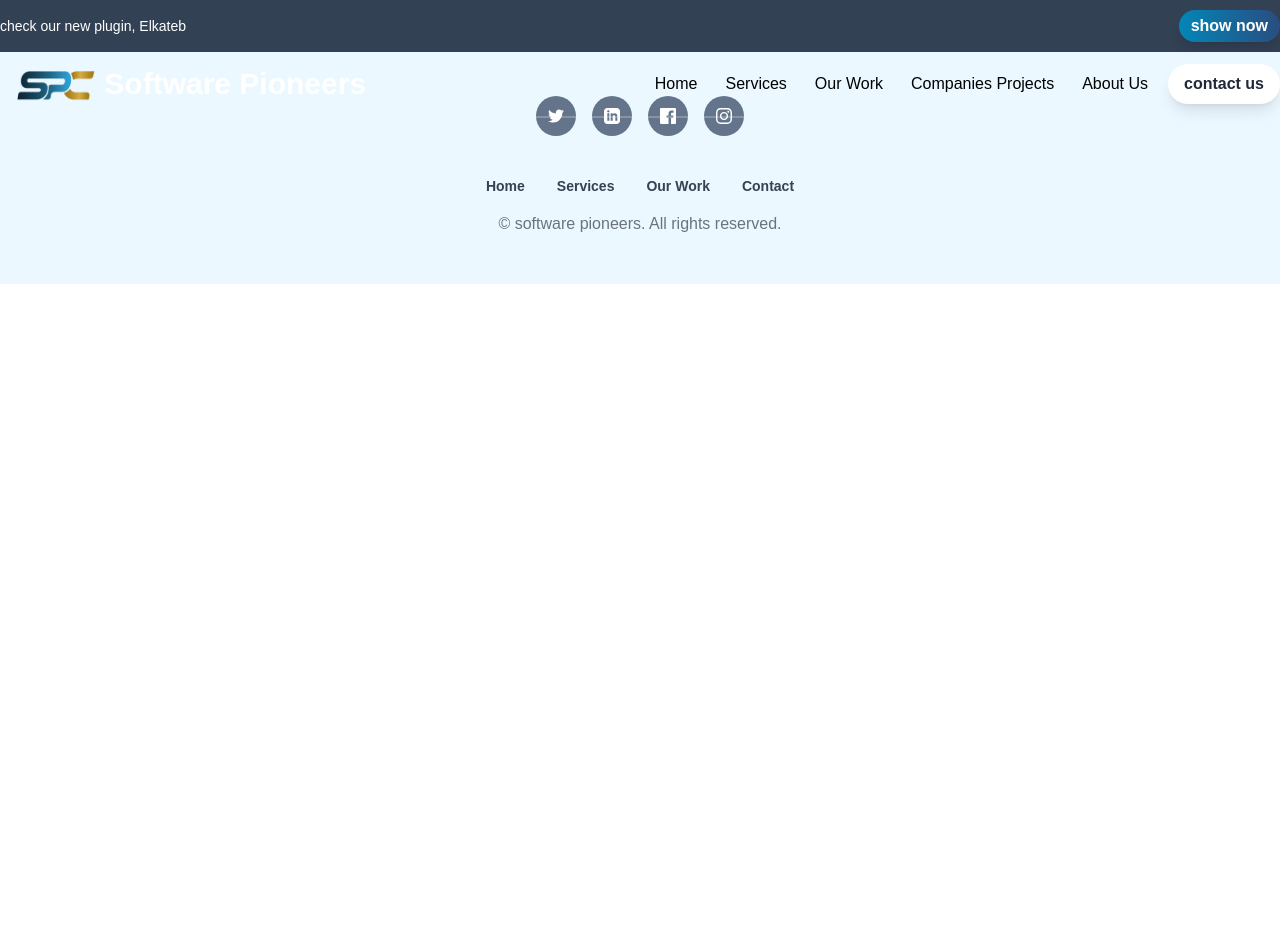
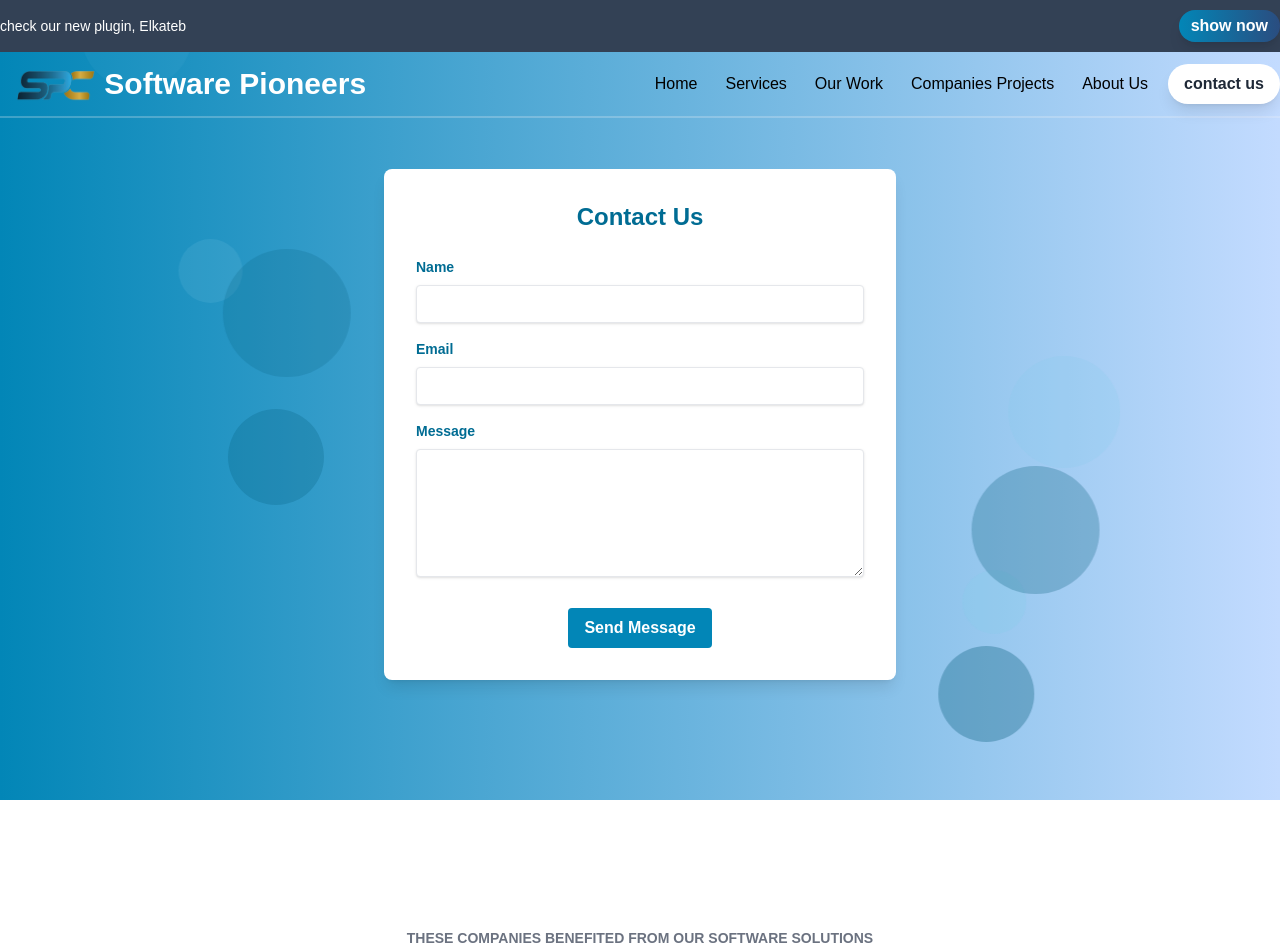
Before and after one commit to salahWD/software-pioneers, a SvelteKit app: page /contact in a window 1280 px wide. Before the commit this address had no page. Shown: the top 952 px of the page. Before the commit the page ends 800 px from the top, so only its background shows below. Built offline with nearby package versions, Linux system fonts and the light colour scheme.

Commit message:
add contact page

```diff
--- a/src/lib/components/CallToAction.svelte
+++ b/src/lib/components/CallToAction.svelte
@@ -48,5 +48,5 @@
 	<h3 class="my-4 text-1xl md:text-3xl leading-tight">
 		Join the many successful companies that trust our expertise
 	</h3>
-	<Button>Contact Us Now</Button>
+	<Button url="/contact">Contact Us Now</Button>
 </section>
--- a/src/lib/components/Nav.svelte
+++ b/src/lib/components/Nav.svelte
@@ -98,7 +98,7 @@
 					</li>
 				{/each}
 			</ul>
-			<Button cusomClass="!my-1" url="https://google.com" secondary={navFloat} center={false}
+			<Button cusomClass="!my-1" url="/contact" secondary={navFloat} center={false}
 				>contact us</Button
 			>
 		</div>
--- /dev/null
+++ b/src/lib/components/Partner.svelte
@@ -0,0 +1,21 @@
+<script>
+	export let companies = [
+		{ name: 'Airbnb', logo: '/partner-1.png', alt: 'Airbnb Logo' },
+		{ name: 'Fiverr', logo: '/partner-2.png', alt: 'Fiverr Logo' },
+		{ name: 'Pickwatch', logo: '/partner-3.png', alt: 'Pickwatch Logo' },
+		{ name: 'Citrix', logo: '/partner-4.png', alt: 'Citrix Logo' },
+		{ name: 'Online Rewards', logo: '/partner-5.png', alt: 'Online Rewards Logo' }
+	];
+</script>
+
+<div class="text-center mb-8">
+	<h2 class="text-sm font-semibold text-gray-500">
+		THESE COMPANIES BENEFITED FROM OUR SOFTWARE SOLUTIONS
+	</h2>
+</div>
+
+<div class="flex justify-center items-center space-x-8">
+	{#each companies as company}
+		<img src={company.logo} alt={company.alt} class="h-16 object-contain" />
+	{/each}
+</div>
--- a/src/routes/+page.svelte
+++ b/src/routes/+page.svelte
@@ -4,6 +4,7 @@
 	import SoldierOfFinance from '$lib/pages/about/SoldierOfFinance.svelte';
 	import ServicesSection from '$lib/pages/services/ServicesSection.svelte';
 	import Cards from '$lib/components/Cards.svelte';
+	import Partner from '$lib/components/Partner.svelte';
 	import Map from '$lib/components/Map.svelte';
 	import CallToAction from '$lib/components/CallToAction.svelte';
 
@@ -95,13 +96,13 @@
 		}
 	];
 
-	const companies = [
-		{ name: 'Airbnb', logo: '/partner-1.png', alt: 'Airbnb Logo' },
-		{ name: 'Fiverr', logo: '/partner-2.png', alt: 'Fiverr Logo' },
-		{ name: 'Pickwatch', logo: '/partner-3.png', alt: 'Pickwatch Logo' },
-		{ name: 'Citrix', logo: '/partner-4.png', alt: 'Citrix Logo' },
-		{ name: 'Online Rewards', logo: '/partner-5.png', alt: 'Online Rewards Logo' }
-	];
+	// const companies = [
+	// 	{ name: 'Airbnb', logo: '/partner-1.png', alt: 'Airbnb Logo' },
+	// 	{ name: 'Fiverr', logo: '/partner-2.png', alt: 'Fiverr Logo' },
+	// 	{ name: 'Pickwatch', logo: '/partner-3.png', alt: 'Pickwatch Logo' },
+	// 	{ name: 'Citrix', logo: '/partner-4.png', alt: 'Citrix Logo' },
+	// 	{ name: 'Online Rewards', logo: '/partner-5.png', alt: 'Online Rewards Logo' }
+	// ];
 </script>
 
 <HomeHero />
@@ -126,7 +127,9 @@
 			{/each}
 		</div>
 	</div>
-
+	<div class="container m-auto py-32">
+		<Partner />
+	</div>
 	<div class="container mx-auto pt-32">
 		<h1
 			class="w-full mt-12 mb-4 text-3xl md:text-5xl font-bold leading-tight text-center text-gray-800"
--- /dev/null
+++ b/src/routes/contact/+page.svelte
@@ -0,0 +1,220 @@
+<script>
+	import Partner from '$lib/components/Partner.svelte';
+	import Map from '$lib/components/Map.svelte';
+
+	let name = '';
+	let email = '';
+	let message = '';
+
+	const submitForm = () => {
+		// Handle form submission logic here
+		console.log(name);
+		console.log(email);
+		console.log(message);
+		console.log('Form submitted!');
+	};
+</script>
+
+<div
+	class="relative flex justify-center items-center min-h-screen gradient overflow-hidden px-8 sm:px-0 py-36 pb-24"
+>
+	<div class="track-1">
+		<!-- Background Bubbles -->
+		<div class="bubble w-24 h-24"></div>
+		<div class="bubble w-16 h-16"></div>
+		<div class="bubble w-32 h-32"></div>
+		<div class="bubble w-28 h-28"></div>
+	</div>
+	<div class="track-2">
+		<!-- Background Bubbles -->
+		<div class="bubble w-24 h-24"></div>
+		<div class="bubble w-16 h-16"></div>
+		<div class="bubble w-32 h-32"></div>
+		<div class="bubble w-28 h-28"></div>
+	</div>
+
+	<!-- Contact Form -->
+	<form
+		class="relative w-full max-w-lg p-4 py-8 sm:p-8 bg-white shadow-lg rounded-lg fade-in z-10"
+		on:submit|preventDefault={submitForm}
+	>
+		<h2 class="text-2xl font-semibold text-center text-customBlu-700 mb-6">Contact Us</h2>
+
+		<div class="mb-4">
+			<label class="block text-customBlu-700 text-sm font-bold mb-0 sm:mb-2" for="name">Name</label>
+			<input
+				class="shadow appearance-none border rounded w-full py-2 px-3 text-customBlu-700 leading-tight focus:outline-none focus:shadow-outline"
+				id="name"
+				type="text"
+				bind:value={name}
+				required
+			/>
+		</div>
+
+		<div class="mb-4">
+			<label class="block text-customBlu-700 text-sm font-bold mb-0 sm:mb-2" for="email"
+				>Email</label
+			>
+			<input
+				class="shadow appearance-none border rounded w-full py-2 px-3 text-customBlu-700 leading-tight focus:outline-none focus:shadow-outline"
+				id="email"
+				type="email"
+				bind:value={email}
+				required
+			/>
+		</div>
+
+		<div class="mb-6">
+			<label class="block text-customBlu-700 text-sm font-bold mb-0 sm:mb-2" for="message"
+				>Message</label
+			>
+			<textarea
+				class="shadow appearance-none border rounded w-full py-2 px-3 text-customBlu-700 leading-tight focus:outline-none focus:shadow-outline h-32"
+				id="message"
+				bind:value={message}
+				required
+			></textarea>
+		</div>
+
+		<div class="flex justify-center">
+			<button
+				class="bg-customBlu-500 hover:bg-customBlu-600 text-white font-bold py-2 px-4 rounded focus:outline-none focus:shadow-outline bounce"
+				type="submit"
+			>
+				Send Message
+			</button>
+		</div>
+	</form>
+</div>
+
+<div class="container m-auto mt-32">
+	<Partner />
+</div>
+
+<div class="bg-white py-10">
+	<div class="container mx-auto">
+		<h1
+			class="w-full mt-12 mb-4 text-3xl md:text-5xl font-bold leading-tight text-center text-gray-800"
+		>
+			Where Are We At
+		</h1>
+		<div class="w-full mb-12">
+			<div class="h-1 mx-auto gradient w-64 opacity-25 my-0 py-0 rounded-t" />
+		</div>
+		<Map />
+	</div>
+</div>
+
+<style>
+	.bg-customSky {
+		background-color: #cddef2;
+	}
+	.text-customBlu-700 {
+		color: #006c93;
+	}
+	.bg-customBlu-500 {
+		background-color: #0286b7;
+	}
+	.hover\:bg-customBlu-600:hover {
+		background-color: #0178a4;
+	}
+	.fade-in {
+		animation: fadeIn 1s ease-in-out;
+	}
+
+	@keyframes fadeIn {
+		from {
+			opacity: 0;
+		}
+		to {
+			opacity: 1;
+		}
+	}
+
+	.bounce {
+		animation: bounce 0.3s ease-in-out;
+	}
+
+	@keyframes bounce {
+		0%,
+		20%,
+		50%,
+		80%,
+		100% {
+			transform: translateY(0);
+		}
+		40% {
+			transform: translateY(-10px);
+		}
+		60% {
+			transform: translateY(-5px);
+		}
+	}
+
+	.bubble {
+		position: absolute;
+		border-radius: 50%;
+		background: rgba(4, 90, 121, 0.4);
+		animation: rise 8s infinite cubic-bezier(0.36, 0.45, 0.63, 0.53);
+		opacity: 0;
+	}
+	.track-1 .bubble {
+		left: 10%;
+	}
+	.track-1 .bubble:nth-last-of-type(1) {
+		animation-delay: 0.7s;
+	}
+	.track-1 .bubble:nth-last-of-type(2) {
+		animation-delay: 1.4s;
+	}
+	.track-1 .bubble:nth-last-of-type(3) {
+		animation-delay: 2s;
+	}
+	.track-1 .bubble:nth-last-of-type(4) {
+		animation-delay: 2.6s;
+	}
+	.track-1 .bubble:nth-last-of-type(5) {
+		animation-delay: 3s;
+	}
+	.track-2 .bubble {
+		left: 70%;
+	}
+	.track-2 .bubble:nth-last-of-type(1) {
+		animation-duration: 7s;
+		animation-delay: 2.7s;
+	}
+	.track-2 .bubble:nth-last-of-type(2) {
+		animation-delay: 3.4s;
+	}
+	.track-2 .bubble:nth-last-of-type(3) {
+		animation-delay: 4s;
+		animation-duration: 7s;
+	}
+	.track-2 .bubble:nth-last-of-type(4) {
+		animation-delay: 4.6s;
+	}
+	.track-2 .bubble:nth-last-of-type(5) {
+		animation-delay: 5s;
+		animation-duration: 7s;
+	}
+
+	.bubble:nth-child(2n) {
+		background: rgba(135, 206, 235, 0.4);
+		animation-duration: 6s;
+	}
+
+	@keyframes rise {
+		0% {
+			opacity: 1;
+			bottom: -15%;
+			transform: translateX(0);
+		}
+		50% {
+			transform: translateX(10vw);
+		}
+		100% {
+			bottom: 110%;
+			transform: translateX(-10vw);
+		}
+	}
+</style>
```
